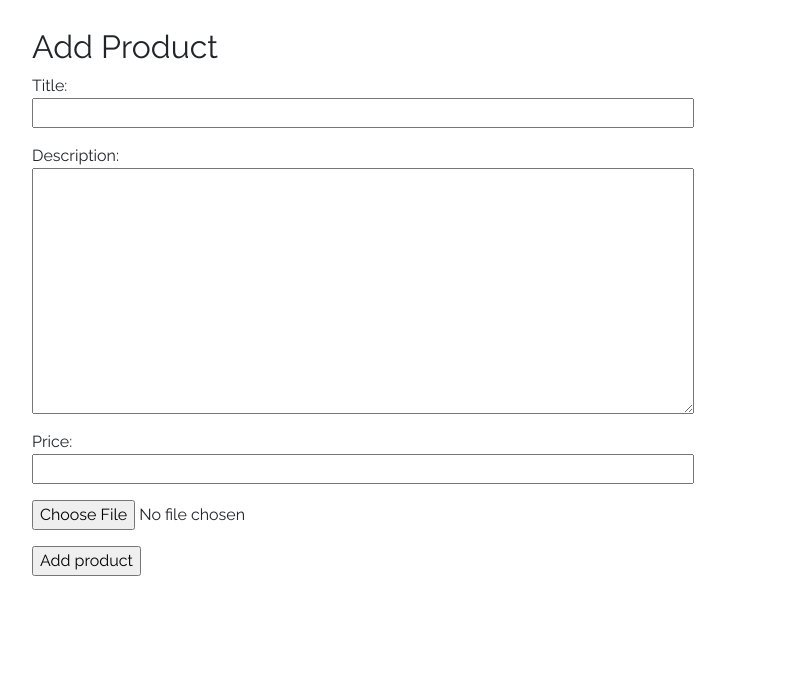
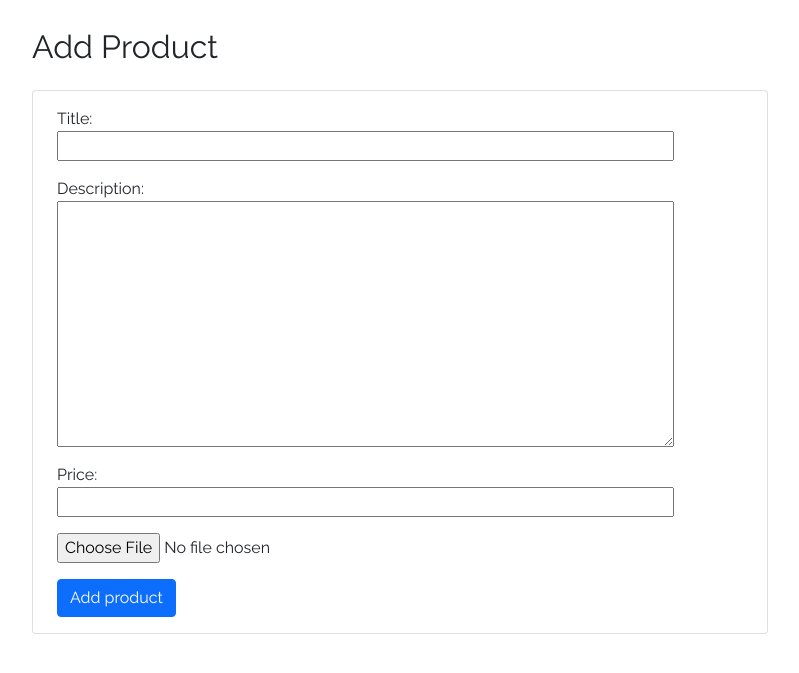
Before and after one commit to ZNBrown/django-ecommerce-final-project, a Django app: page /communities/my-communities/1/new/ in a window 1280 px wide. Shown: the part 100-773 px from the top of the page, without its empty margins (50-849 px from the left). Run offline with Django 3.2, Linux system fonts and the light colour scheme; a user stored in the database is signed in; some libraries are stand-ins or nearby versions.

Commit message:
style add product page

```diff
--- a/community_store_app/communities/templates/products/add_product.html
+++ b/community_store_app/communities/templates/products/add_product.html
@@ -3,10 +3,12 @@
 {% block title %}New Product{% endblock title %}
 
 {% block content %}
-<h2>Add Product</h2>
-<form method="POST" enctype="multipart/form-data">
-    {% csrf_token %}
-    {{ form.as_p }}
-    <input type="submit" value="Add product">
-</form>
+<h2 class="pb-3">Add Product</h2>
+<div class="card">
+    <form method="POST" enctype="multipart/form-data" class="container py-3">
+        {% csrf_token %}
+        {{ form.as_p }}
+        <input class="btn btn-primary" type="submit" value="Add product">
+    </form>
+</div>
 {% endblock content %}
```
Also changed, not shown: community_store_app/communities/static/css/main.css (line endings or trailing spaces).
